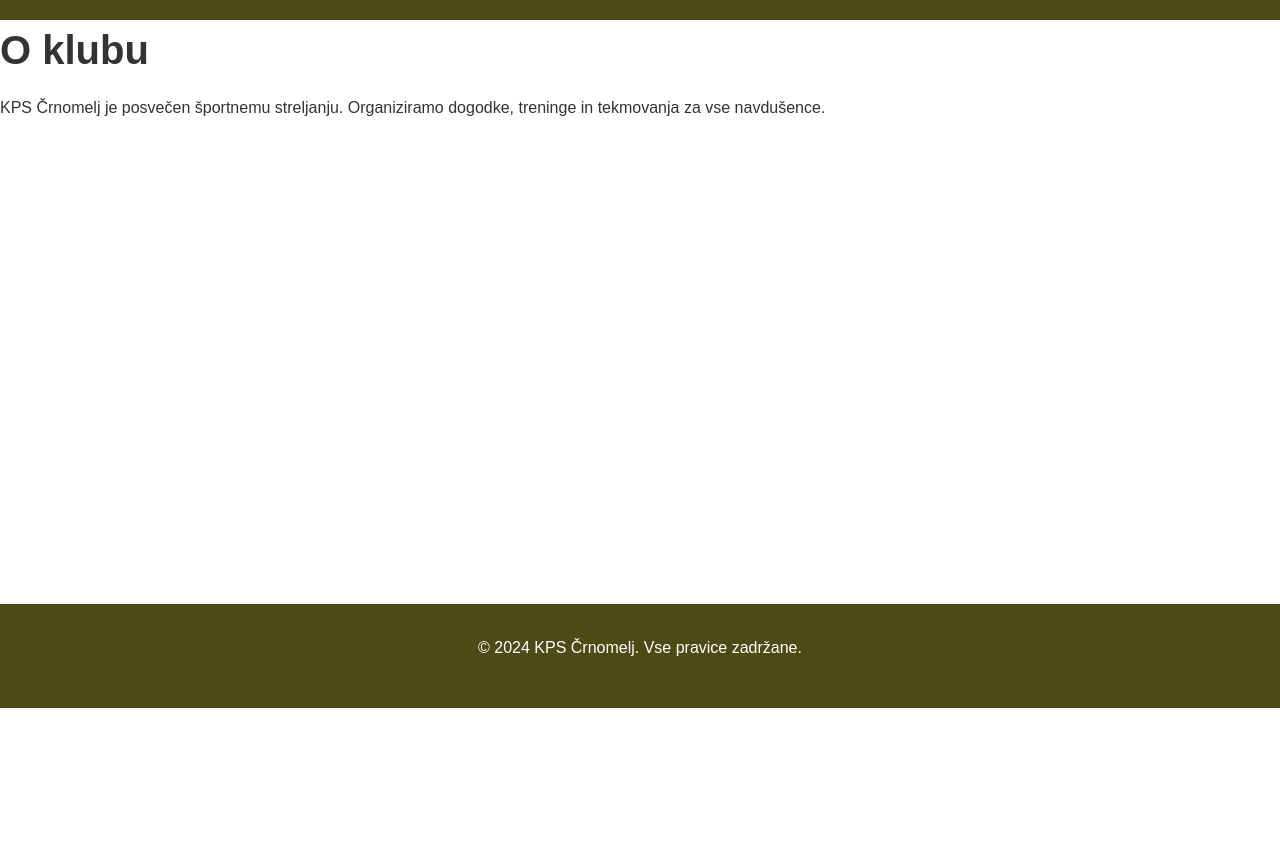
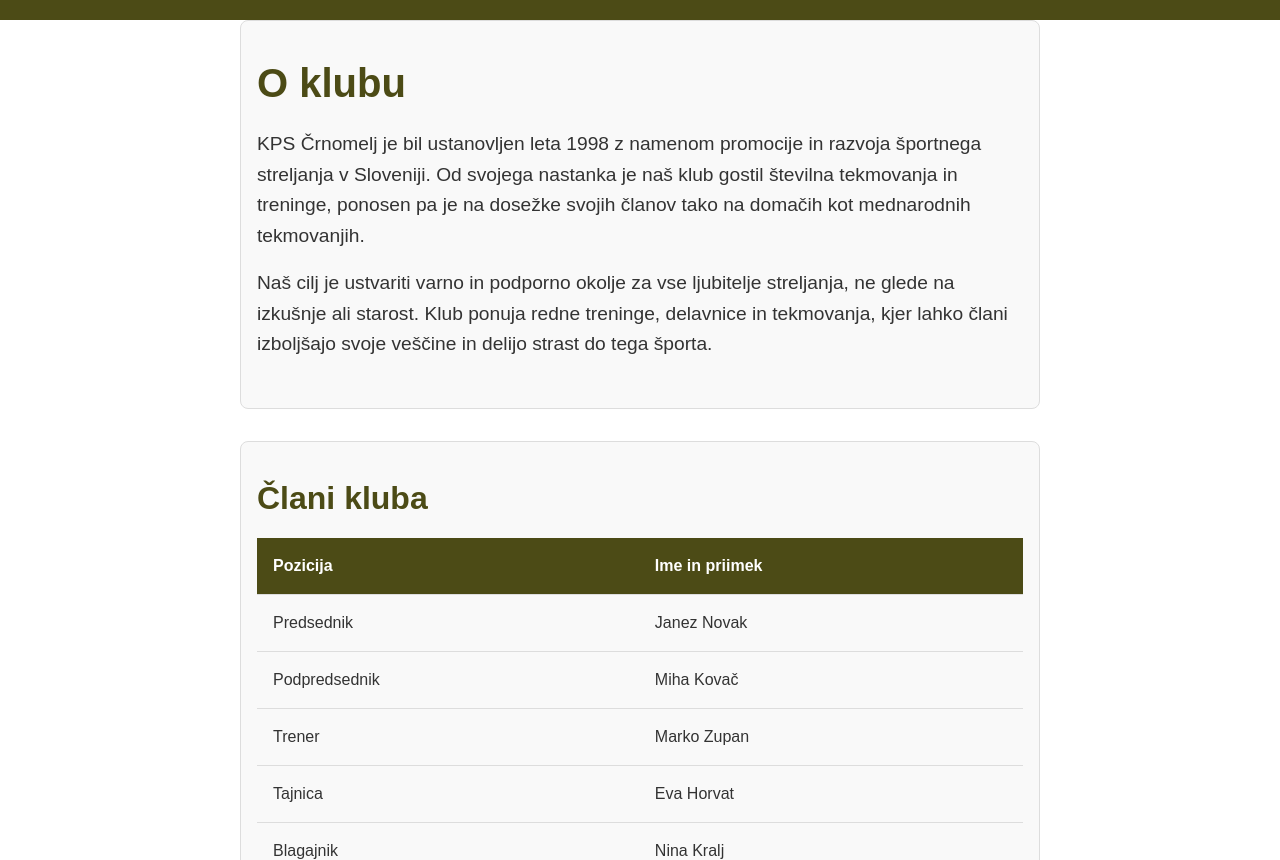
Before and after one commit to Praecor/kpsc-web, a website: page about.html in a window 1280 px wide. Shown: the part 92-952 px from the top of the page. Before the commit the page ends 800 px from the top, so only its background shows below. Drawn offline with Linux system fonts and the light colour scheme.

Commit message:
aabout page

```diff
--- a/about.html
+++ b/about.html
@@ -3,15 +3,11 @@
 
 <head>
   <meta charset="UTF-8">
-  <meta name="viewport"
-    content="width=device-width, initial-scale=1.0">
+  <meta name="viewport" content="width=device-width, initial-scale=1.0">
   <title>O klubu - KPS Club</title>
-  <link rel="stylesheet"
-    href="assets/css/reset.css">
-  <link rel="stylesheet"
-    href="assets/css/typography.css">
-  <link rel="stylesheet"
-    href="assets/css/styles.css">
+  <link rel="stylesheet" href="assets/css/reset.css">
+  <link rel="stylesheet" href="assets/css/typography.css">
+  <link rel="stylesheet" href="assets/css/styles.css">
 </head>
 
 <body>
@@ -32,8 +28,42 @@
   <main>
     <section class="about-content">
       <h1>O klubu</h1>
-      <p>KPS Črnomelj je posvečen športnemu streljanju. Organiziramo dogodke, treninge in tekmovanja za vse navdušence.
-      </p>
+      <p>KPS Črnomelj je bil ustanovljen leta 1998 z namenom promocije in razvoja športnega streljanja v Sloveniji. Od svojega nastanka je naš klub gostil številna tekmovanja in treninge, ponosen pa je na dosežke svojih članov tako na domačih kot mednarodnih tekmovanjih.</p>
+      <p>Naš cilj je ustvariti varno in podporno okolje za vse ljubitelje streljanja, ne glede na izkušnje ali starost. Klub ponuja redne treninge, delavnice in tekmovanja, kjer lahko člani izboljšajo svoje veščine in delijo strast do tega športa.</p>
+    </section>
+
+    <section class="team-content">
+      <h2>Člani kluba</h2>
+      <table class="club-members">
+        <thead>
+          <tr>
+            <th>Pozicija</th>
+            <th>Ime in priimek</th>
+          </tr>
+        </thead>
+        <tbody>
+          <tr>
+            <td>Predsednik</td>
+            <td>Janez Novak</td>
+          </tr>
+          <tr>
+            <td>Podpredsednik</td>
+            <td>Miha Kovač</td>
+          </tr>
+          <tr>
+            <td>Trener</td>
+            <td>Marko Zupan</td>
+          </tr>
+          <tr>
+            <td>Tajnica</td>
+            <td>Eva Horvat</td>
+          </tr>
+          <tr>
+            <td>Blagajnik</td>
+            <td>Nina Kralj</td>
+          </tr>
+        </tbody>
+      </table>
     </section>
   </main>
 
--- a/assets/css/styles.css
+++ b/assets/css/styles.css
@@ -1,6 +1,6 @@
-/* styles.css */
-
-/* Ensure the body takes up the full height of the viewport */
+/* =========================================================
+   Base Styles
+   ========================================================= */
 body {
   display: flex;
   flex-direction: column;
@@ -8,22 +8,10 @@
   margin: 0;
 }
 
-/* Main content should expand to fill the remaining space */
 main {
   flex: 1;
-  /* margin-top: 120px; Ensure content isn't covered by navbar */
 }
 
-/* Footer should stick to the bottom */
-footer {
-  text-align: center;
-  padding: 2rem 1rem;
-  background-color: #4C4B16;
-  color: #fff;
-  margin-top: auto; /* Push footer to bottom */
-}
-
-/* Base layout styles */
 .container {
   width: 100%;
   max-width: 1200px;
@@ -31,17 +19,18 @@
   padding: 0 1rem;
 }
 
+/* =========================================================
+   Navigation Bar
+   ========================================================= */
    header {
     background-color: #4C4B16;
     color: #fff;
     padding: 1rem 0;
-  /* position: fixed; */
     top: 0;
     left: 0;
     width: 100%;
     z-index: 1000; /* Ensure the navbar is on top of other content */
   }
-
   .navbar {
     display: flex;
     align-items: center;
@@ -73,6 +62,18 @@
   .nav-list a:hover {
     text-decoration: underline;
   }
+
+
+
+
+footer {
+  text-align: center;
+  padding: 2rem 1rem;
+  background-color: #4C4B16;
+  color: #fff;
+  margin-top: auto; /* Push footer to bottom */
+}
+
 
 
 /* Footer should stick to the bottom */
@@ -165,6 +166,7 @@
 
   .navbar {
     padding: 0 1.5rem;
+    font-size: 12px;
   }
 
   .nav-list {
@@ -354,20 +356,85 @@
 
 /* Mobile-first styles */
 @media (max-width: 767px) {
+  .news-post {
+    padding: 0.5rem;
+  }
   .news-content {
-    width: 95vw; /* Use 95% of viewport width */
-    padding: 0; /* Remove padding to use full width */
+    width: 95vw;
+    padding: 0;
   }
 
   .news-post-header h2 {
-    font-size: 2rem; /* Adjust title size for smaller screens */
+    font-size: 2rem;
   }
 
   .news-post-description {
-    font-size: 1.2rem; /* Slightly smaller description text on mobile */
+    font-size: 1.2rem;
   }
 
   .gallery-container img {
-    max-width: 100%; /* Images take full width of their container */
+    max-width: 100%;
   }
 }
+
+/* About Us section styling */
+.about-content {
+  max-width: 800px;
+  margin: 0 auto;
+  padding: 2rem 1rem;
+  background-color: #f9f9f9; /* Light background for separation */
+  border-radius: 8px;
+  border: 1px solid #ddd;
+}
+
+.about-content h1 {
+  font-size: 2.5rem;
+  color: #4C4B16; /* Consistent with your theme */
+  margin-bottom: 1rem;
+}
+
+.about-content p {
+  font-size: 1.2rem;
+  line-height: 1.6;
+  color: #333;
+  margin-bottom: 1rem;
+}
+
+/* Team Members Table styling */
+.team-content {
+  max-width: 800px;
+  margin: 2rem auto;
+  padding: 2rem 1rem;
+  background-color: #f9f9f9; /* Light background for separation */
+  border-radius: 8px;
+  border: 1px solid #ddd;
+}
+
+.team-content h2 {
+  font-size: 2rem;
+  color: #4C4B16;
+  margin-bottom: 1rem;
+}
+
+.club-members {
+  width: 100%;
+  border-collapse: collapse;
+  margin-top: 1rem;
+}
+
+.club-members th,
+.club-members td {
+  padding: 1rem;
+  text-align: left;
+  border-bottom: 1px solid #ddd;
+}
+
+.club-members th {
+  background-color: #4C4B16;
+  color: white;
+  font-weight: bold;
+}
+
+.club-members tr:hover {
+  background-color: #f1f1f1; /* Hover effect for rows */
+}
```
Lines whose indentation alone changed are shown as unchanged.
